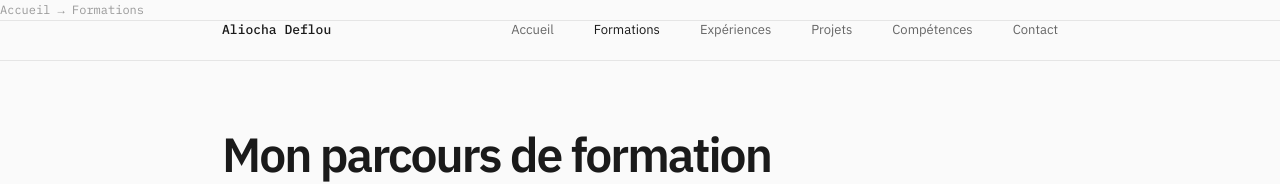
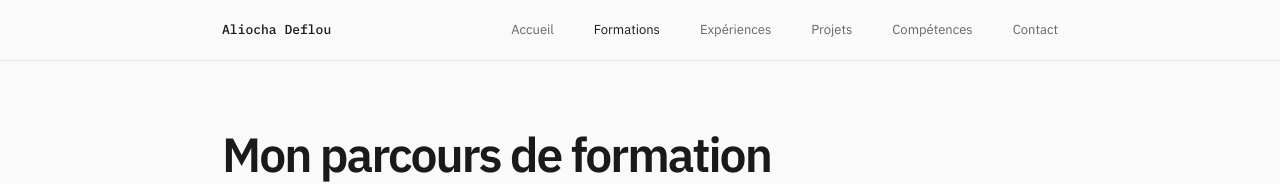
Before and after one commit to AlioDefl/aliocha-deflou, a plain HTML site: page formations.html in a window 1280 px wide. Shown: the top 184 px of the page. Drawn offline with Linux system fonts and the light colour scheme.

Commit message:
Remove breadcrumb navigation from formations.html
Removed breadcrumb navigation from the main section.

```diff
--- a/formations.html
+++ b/formations.html
@@ -218,9 +218,7 @@
     </header>
 
     <main>
-        <nav class="breadcrumb" aria-label="Fil d'Ariane">
-            <a href="index.html">Accueil</a> → Formations
-        </nav>
+
 
         <header class="page-header">
             <h1 class="page-title">Mon parcours de formation</h1>
```
